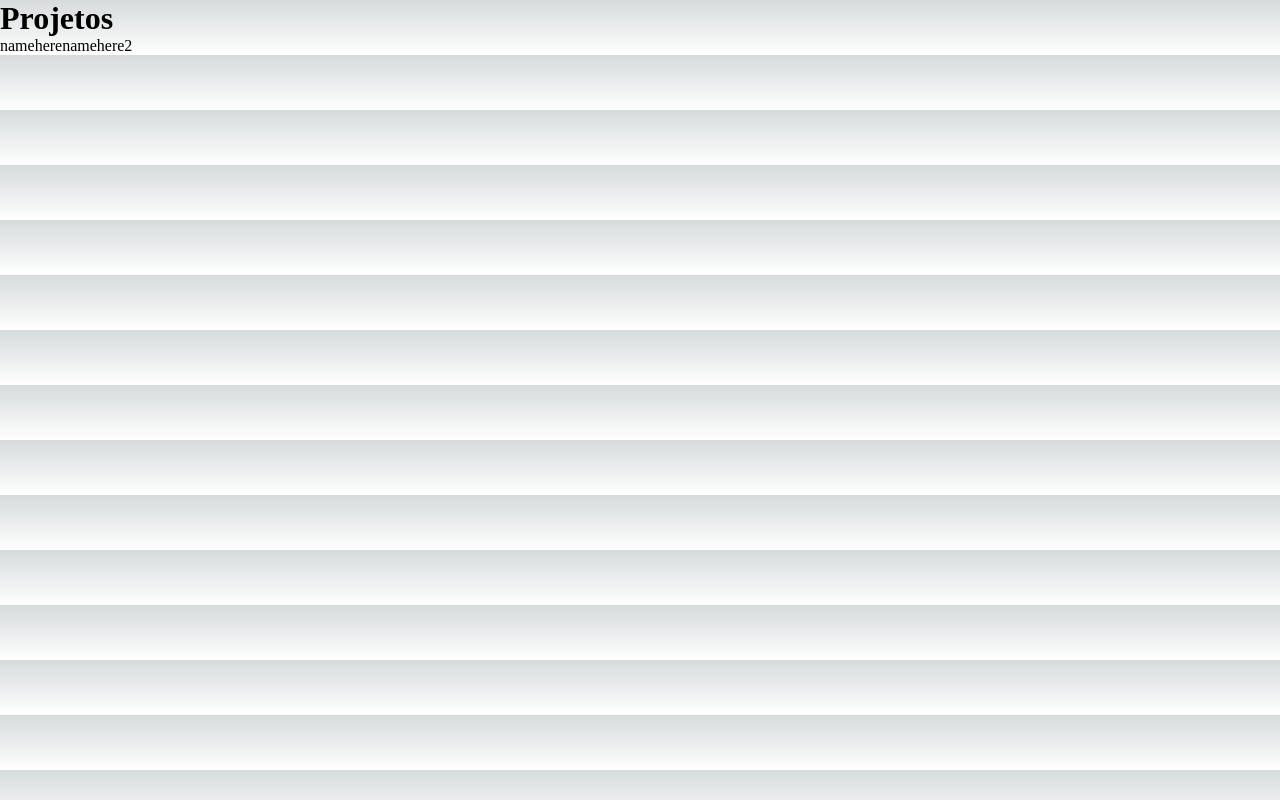
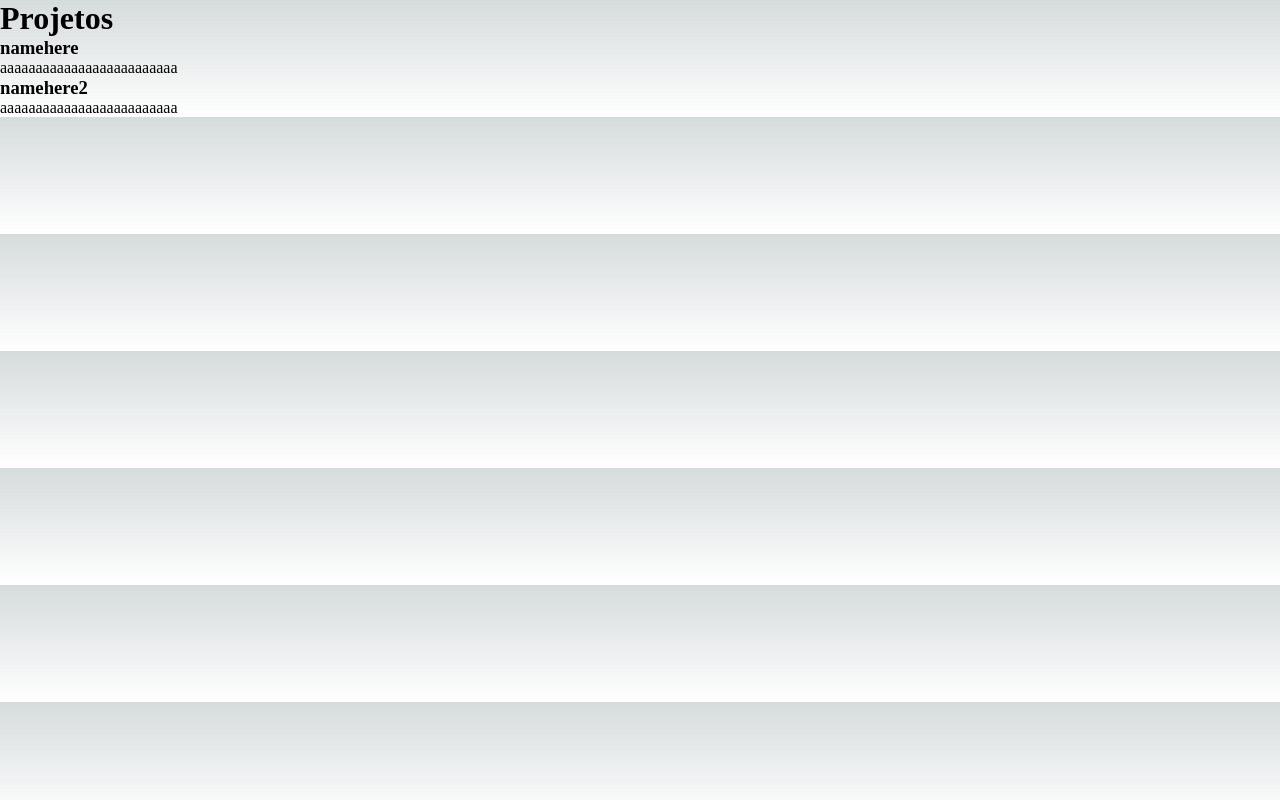
Before and after one commit to jfdsn/Meu-portfolio, a Next.js app: page /projects in a window 1280 px wide. Built offline with nearby package versions, Linux system fonts and the light colour scheme.

Commit message:
Mudança links para next Link

```diff
--- a/src/pages/projects/index.js
+++ b/src/pages/projects/index.js
@@ -1,9 +1,18 @@
+import Link from 'next/link';
+
 const ProjectsPage = ({ projects }) => {
     return (
         <>
             <h1> Projetos</h1>
             {projects.map(e => {
-                return <a key={e.id} href={`/projects/${e.id}`}>{ e.name }</a>
+                return (
+                    <section>
+                        <Link key={e.id} href={`/projects/${e.id}`}>
+                            <h3>{ e.name }</h3>
+                        </Link>
+                        <p>{e.short_description}</p>
+                    </section>
+                )
             })}
         </>
     )
```
Also changed, not shown: src/pages/index.js (+8 -7 lines).
